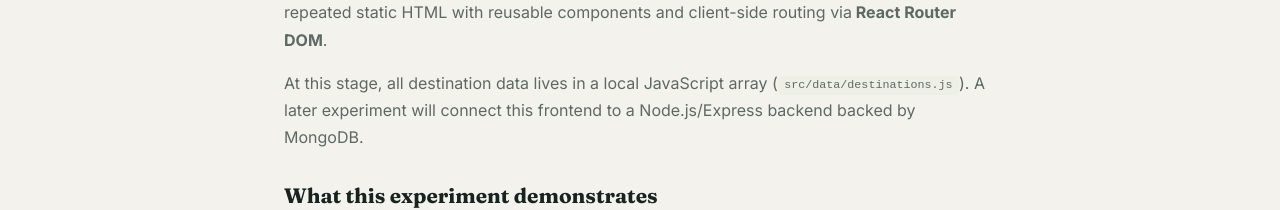
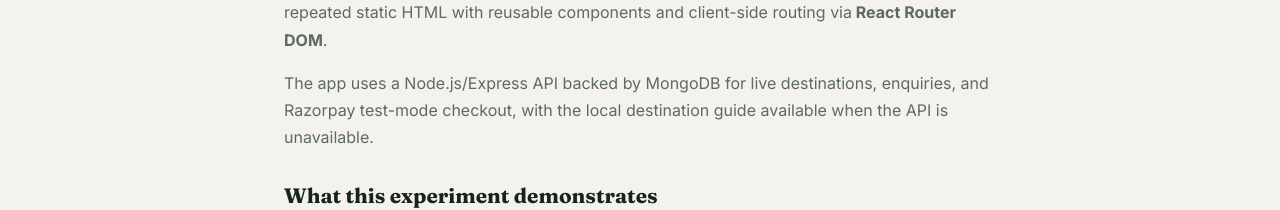
Before and after one commit to Anshika-roy/capstone-project-, a React (Vite) app: page /capstone-project-/about in a window 1280 px wide. Shown: the part 230-440 px from the top of the page. Built offline with nearby package versions, Linux system fonts and the light colour scheme; no server answers.

Commit message:
Update UI integration copy

```diff
--- a/src/pages/About.jsx
+++ b/src/pages/About.jsx
@@ -15,9 +15,9 @@ function About() {
         <strong> React Router DOM</strong>.
       </p>
       <p>
-        At this stage, all destination data lives in a local JavaScript array
-        (<code>src/data/destinations.js</code>). A later experiment will connect
-        this frontend to a Node.js/Express backend backed by MongoDB.
+        The app uses a Node.js/Express API backed by MongoDB for live
+        destinations, enquiries, and Razorpay test-mode checkout, with the
+        local destination guide available when the API is unavailable.
       </p>
 
       <h2>What this experiment demonstrates</h2>
```
